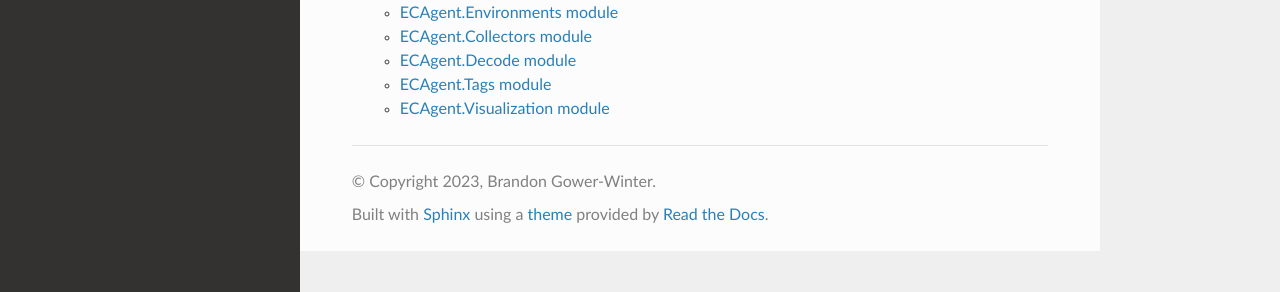
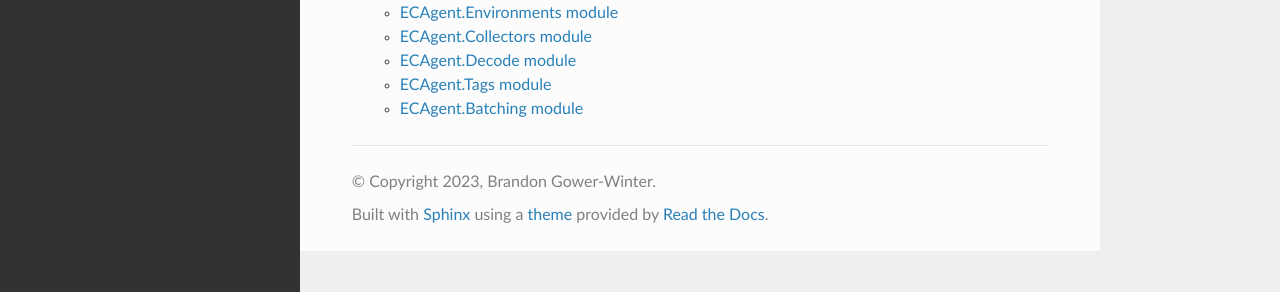
Before and after one commit to BrandonGower-Winter/ECAgent, a Sphinx documentation site: the page built from docs/modules.rst, in a window 1280 px wide. Shown: the part 219-511 px from the top of the page. Built offline with Sphinx 7.4.7 and the Read the Docs theme 2.0.0, drawn with Linux system fonts in a browser that asks for light colours.

Commit message:
dev:Updated ECAgent Docs which no longer include ECAgent.Visualization (Replaced by ECAgent.Batching).

```diff
--- a/docs/ECAgent.rst
+++ b/docs/ECAgent.rst
@@ -37,9 +37,9 @@ ECAgent.Tags module
     :members:
     :show-inheritance:
 
-ECAgent.Visualization module
+ECAgent.Batching module
 ----------------------------
 
-.. automodule:: ECAgent.Visualization
+.. automodule:: ECAgent.Batching
    :members:
    :show-inheritance:
```
Also changed, not shown: 1 other file.
